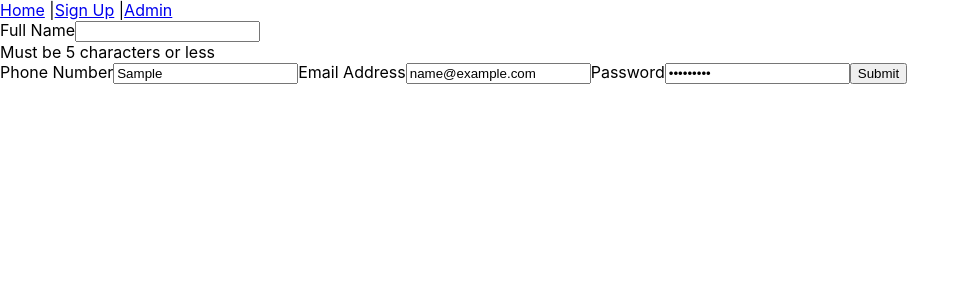
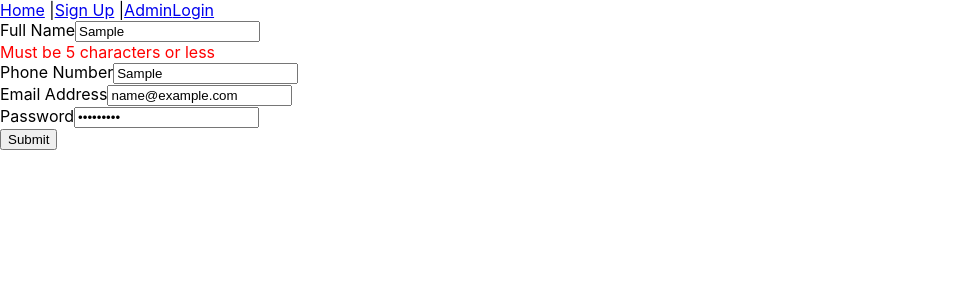
Before and after one commit to thanhtoannguyenviet/react-training, a React (Create React App) app: page /signup in a window 1280 px wide. Both pictures are taken after typing "Sample", "Sample", "name@example.com", "Sample123" into the empty fields and a click on the button "Submit". Shown: the top 300 px of the page, without its empty margins (0-970 px from the left). Built offline with nearby package versions, Linux system fonts and the light colour scheme.

Commit message:
section-6.1:  add useContext

```diff
--- a/src/App.js
+++ b/src/App.js
@@ -5,13 +5,17 @@ import { BrowserRouter, Routes, Route, Link } from 'react-router-dom';
 import HomePage from './pages/HomePage';
 import AdminPage from './pages/AdminPage';
 import LoginPage from './pages/LoginPage';
+import { useRef } from 'react';
+import { AuthProvider } from './context/AuthContext';
 function App() {
   return (
+    <AuthProvider>
       <BrowserRouter>
       <nav>
           <Link to="/">Home</Link> |
           <Link to="/signup">Sign Up</Link> |
           <Link to="/admin">Admin</Link>
+          <Link to="/login">Login</Link>
         </nav>
       <Routes>
         <Route path="/signup" element={<SignupForm />} />
@@ -20,6 +24,7 @@ function App() {
         <Route path="/login" element={<LoginPage />} />
       </Routes>
       </BrowserRouter>
+    </AuthProvider>
   );
 }
 
--- /dev/null
+++ b/src/context/AuthContext.jsx
@@ -0,0 +1,20 @@
+import { createContext, useState,useEffect } from 'react';
+
+export const AuthContext = createContext();
+export const AuthProvider = ({ children }) => {
+    const [users, setUsers] = useState([
+        { email: 'admin@example.com', password: 'admin123' }
+    ]);
+
+    const addUser = (userData) => {
+        setUsers(prev => [...prev, userData]);
+    };
+    // useEffect(() => {
+    //     console.log('Current users:', users);
+    // }, [users]);
+    return (
+        <AuthContext.Provider value={{ users, addUser }}>
+            {children}
+        </AuthContext.Provider>
+    )
+};
--- a/src/pages/AdminPage.jsx
+++ b/src/pages/AdminPage.jsx
@@ -1,7 +1,14 @@
 import withAuth from '../hoc/withAuth';
 const AdminHomePage = () => {
     return (
-        <div>   <h1>Admin Page</h1> </div>
+        <div>   <h1>Admin Page</h1>
+        <button onClick={() => {
+            localStorage.removeItem('authToken');
+            window.location.href = '/login';
+        }}>
+        Logout
+        </button>
+        </div>
     );
 }
 const AdminPage = withAuth(AdminHomePage);
--- a/src/pages/LoginPage.jsx
+++ b/src/pages/LoginPage.jsx
@@ -1,7 +1,9 @@
- import { useFormik } from 'formik';
- import { useNavigate } from 'react-router-dom';
- import { useState } from 'react';
+import { useFormik } from 'formik';
+import { useNavigate } from 'react-router-dom';
+import { useState,useContext } from 'react';
+import { AuthContext } from '../context/AuthContext';
 const LoginPage = () => {
+  const { users, addUser } = useContext(AuthContext);
     const [error, setError] = useState('');
     const navigate = useNavigate();
     const formik = useFormik({
@@ -10,13 +12,14 @@ const LoginPage = () => {
         password: ''
         },
         onSubmit: values => {
-            if(values.email === 'admin@example.com' && values.password === 'admin'){
+            users.forEach(element => {
+              if(values.email === element.email && values.password === element.password){
                 setError('');
                 localStorage.setItem('authToken','admin')
                 navigate('/admin');
-            }
-            else setError('Invalid email or password');
-
+              }
+            });
+            setError('Invalid email or password');
         },
     });
     return (
--- a/src/pages/SignupForm.jsx
+++ b/src/pages/SignupForm.jsx
@@ -1,16 +1,19 @@
  import { useFormik } from 'formik';
+ import { useContext } from 'react';
+  import { AuthContext } from '../context/AuthContext';
+  import { Navigate } from 'react-router-dom';
  const validate = values => {
    const errors = {};
-   if (!values.firstName) {
-     errors.firstName = 'Required';
-   } else if (values.firstName.length > 5) {
-     errors.firstName = 'Must be 5 characters or less';
+   if (!values.fullname) {
+     errors.fullname = 'Required';
+   } else if (values.fullname.length > 5) {
+     errors.fullname = 'Must be 5 characters or less';
    }
 
-   if (!values.lastName) {
-     errors.lastName = 'Required';
-   } else if (values.lastName.length > 20) {
-     errors.lastName = 'Must be 20 characters or less';
+   if (!values.phonenumber) {
+     errors.phonenumber = 'Required';
+   } else if (values.phonenumber.length > 20) {
+     errors.phonenumber = 'Must be 20 characters or less';
    }
 
    if (!values.email) {
@@ -18,10 +21,13 @@
    } else if (!/^[A-Z0-9._%+-]+@[A-Z0-9.-]+\.[A-Z]{2,4}$/i.test(values.email)) {
      errors.email = 'Invalid email address';
    }
-
+  if (!values.password) {
+     errors.password = 'Required';
+   }
    return errors;
  };
 const SignupForm = () => {
+    const { addUser } = useContext(AuthContext);
     const formik = useFormik({
      initialValues: {
        fullname: '',
@@ -31,50 +37,60 @@ const SignupForm = () => {
      },
      validate,
      onSubmit: values => {
-       alert(JSON.stringify(values, null, 2));
+       addUser(values);
+       return <Navigate to="/login" />
      },
    });
    return (
      <form onSubmit={formik.handleSubmit}>
-       <label htmlFor="firstName">Full Name</label>
+      <div>
+       <label htmlFor="fullname">Full Name</label>
        <input
-         id="firstName"
-         name="firstName"
+         id="fullname"
+         name="fullname"
          type="text"
          onChange={formik.handleChange}
+         onBlur={formik.handleBlur}
          value={formik.values.fullname}
        />
-       {formik.errors.firstName ? <div>{formik.errors.firstName}</div> : null}
-
+       {formik.touched.fullname ? <div style={{ color: 'red'}}>{formik.errors.fullname}</div> : null}
+ </div>
+      <div>
        <label htmlFor="phonenumber">Phone Number</label>
        <input
          id="phonenumber"
          name="phonenumber"
          type="text"
          onChange={formik.handleChange}
+         onBlur={formik.handleBlur}
          value={formik.values.phonenumber}
        />
-       {formik.errors.phonenumber ? <div>{formik.errors.phonenumber}</div> : null}
-
+       {formik.touched.phonenumber ? <div style={{ color: 'red'}}>{formik.errors.phonenumber}</div> : null}
+ </div>
+ <div>
        <label htmlFor="email">Email Address</label>
        <input
          id="email"
          name="email"
          type="email"
          onChange={formik.handleChange}
+         onBlur={formik.handleBlur}
          value={formik.values.email}
        />
-       {formik.errors.email ? <div>{formik.errors.email}</div> : null}
-
+       {formik.touched.email ? <div style={{ color: 'red'}}>{formik.errors.email}</div> : null}
+ </div>
+ <div>
        <label htmlFor="password">Password</label>
        <input
          id="password"
          name="password"
          type="password"
          onChange={formik.handleChange}
+         onBlur={formik.handleBlur}
          value={formik.values.password}
        />
-       {formik.errors.password ? <div>{formik.errors.password}</div> : null}
+       {formik.touched.password ? <div style={{ color: 'red'}}>{formik.errors.password}</div> : null}
+       </div>
        <button type="submit">Submit</button>
      </form>
    );
```
Lines whose indentation alone changed are shown as unchanged.
